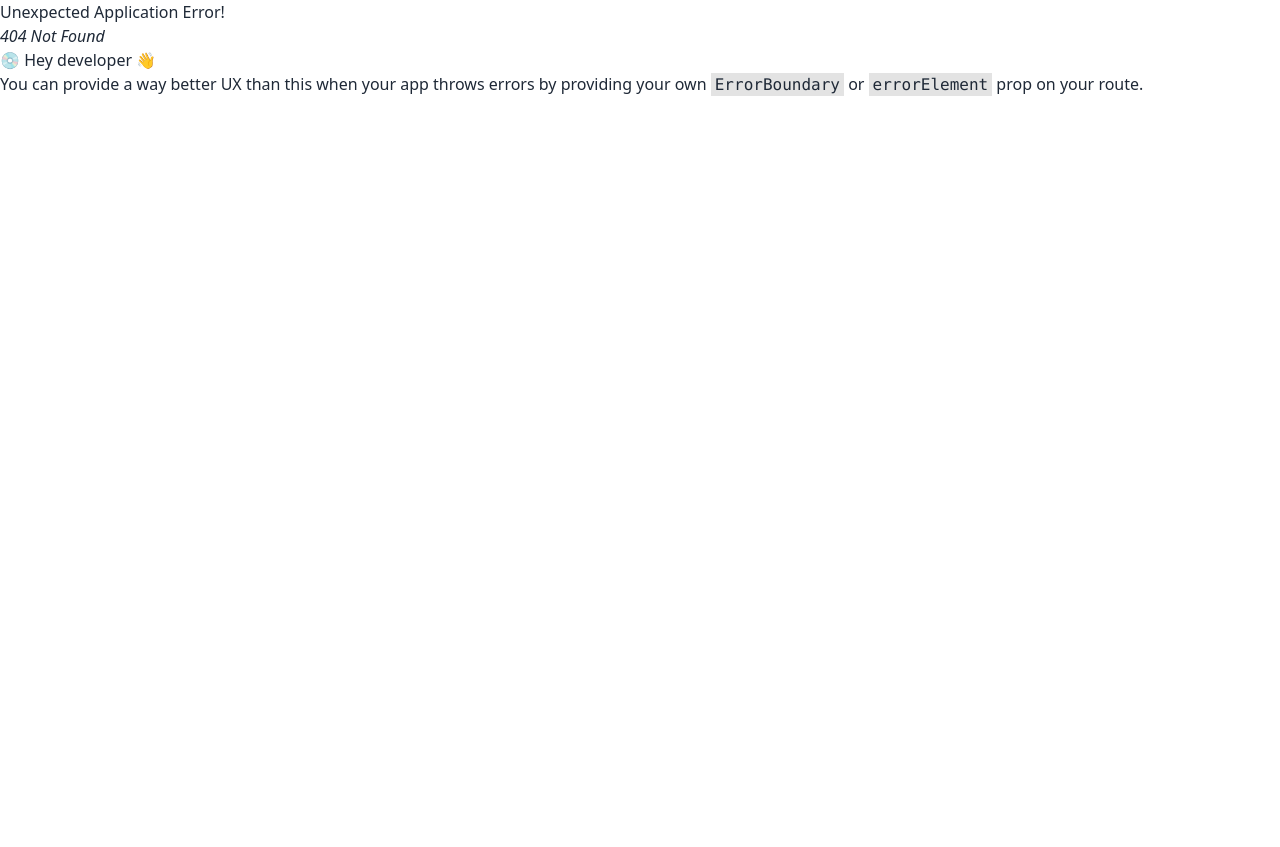
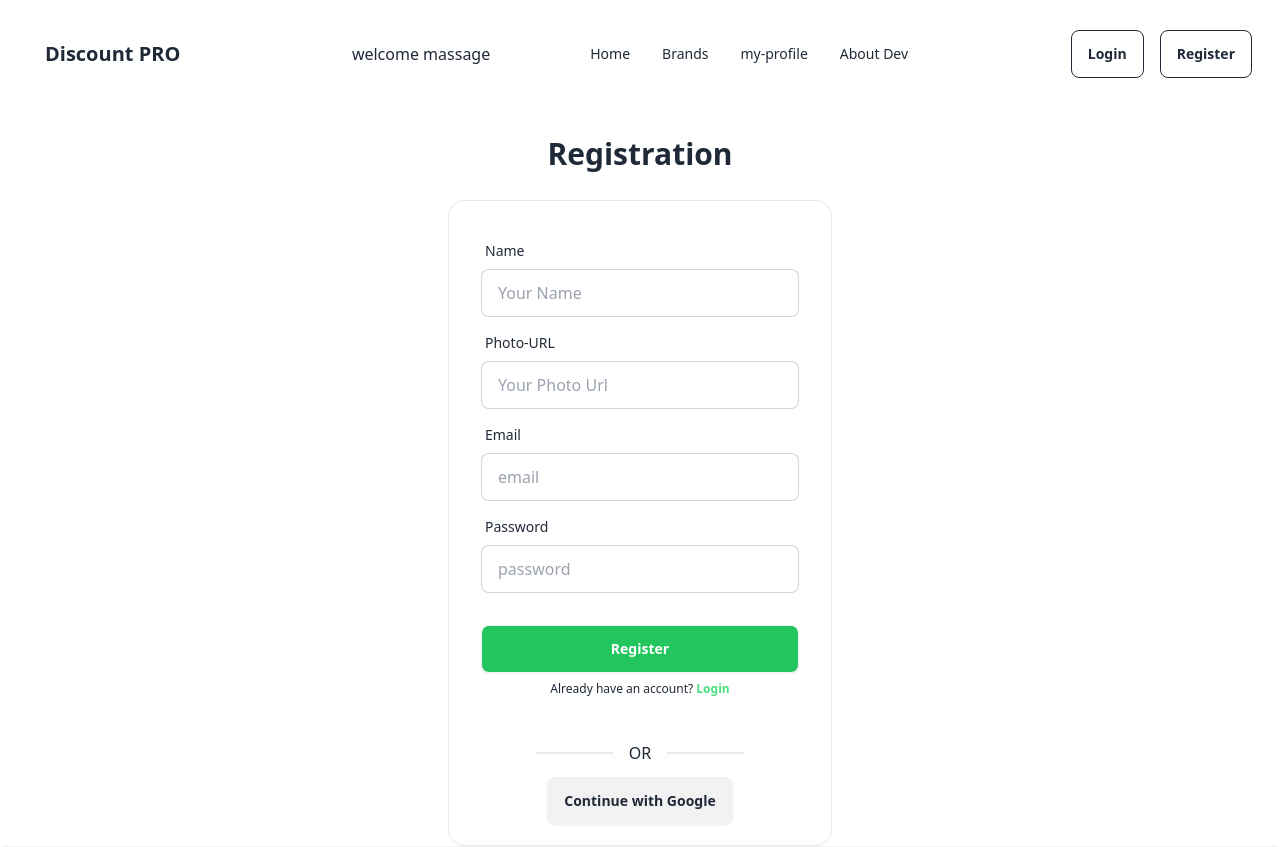
Before and after one commit to mubashirbappi5/Discount-pro-v1, a React (Vite) app: page /register in a window 1280 px wide. Before the commit this address had no page. Shown: the top 847 px of the page. Before the commit the page ends 800 px from the top, so only its background shows below. Built offline with nearby package versions, Linux system fonts and the light colour scheme.

Commit message:
login & register ui complate

```diff
--- a/src/Components/BrandCards.jsx
+++ b/src/Components/BrandCards.jsx
@@ -14,11 +14,14 @@ const BrandCards = ({data}) => {
   <div className="card-body ">
     <h2 className=" text-center text-5xl font-bold">{brand_name}</h2>
     <p className='text-center'>{description}</p>
+    <div className='flex justify-between'>
+
     <p>{rating}</p>
     {
         isSaleOn && <h1>sale is on</h1>
     }
-    <div className="card-actions">
+    </div>
+    <div className="card-actions flex justify-center">
       <button className="btn btn-primary">View Coupons</button>
     </div>
   </div>
--- a/src/Components/Navber.jsx
+++ b/src/Components/Navber.jsx
@@ -46,8 +46,8 @@ const Navber = () => {
     </ul>
   </div>
   <div className="navbar-end  gap-4">
-    <a className="btn btn-outline">Login</a>
-    <a className="btn btn-outline">Register</a>
+    <NavLink to={'/login'} className="btn btn-outline">Login</NavLink>
+    <NavLink to={'register'} className="btn btn-outline">Register</NavLink>
   </div>
 </div>
 
--- /dev/null
+++ b/src/Components/SocialBtn.jsx
@@ -0,0 +1,12 @@
+import React from 'react';
+
+const SocialBtn = () => {
+    return (
+        <div>
+            <button className='btn rounded-lg'>Continue with Google</button>
+
+        </div>
+    );
+};
+
+export default SocialBtn;
--- /dev/null
+++ b/src/Pages/Login.jsx
@@ -0,0 +1,43 @@
+import React from 'react';
+import { Link } from 'react-router-dom';
+import SocialBtn from '../Components/SocialBtn';
+
+const Login = () => {
+    return (
+        <div>
+            <h1 className='text-center font-bold text-3xl my-7'>Login</h1>
+           <div className="card bg-base-100 w-full max-w-sm shrink-0  mx-auto border pb-5">
+      <form className="card-body">
+        <div className="form-control">
+          <label className="label">
+            <span className="label-text">Email</span>
+          </label>
+          <input type="email" placeholder="email" className="input input-bordered" required />
+        </div>
+        <div className="form-control">
+          <label className="label">
+            <span className="label-text">Password</span>
+          </label>
+          <input type="password" placeholder="password" className="input input-bordered" required />
+          <label className="label">
+            <a href="#" className="label-text-alt link link-hover">Forgot password?</a>
+          </label>
+        </div>
+        <div className="form-control mt-6">
+          <button className="btn bg-green-500 text-white font-semibold">Login</button>
+        </div>
+        <p className='text-xs text-center'>Already have an account?<Link to={'/register'} className='text-green-400 font-semibold'>Register</Link></p>
+      </form>
+      <div className='mx-auto'>
+      <div className="divider w-52 mx-auto">OR</div>
+      <div className='flex justify-center'>
+      <SocialBtn/>
+      </div>
+      </div>
+    </div>
+
+        </div>
+    );
+};
+
+export default Login;
--- /dev/null
+++ b/src/Pages/Register.jsx
@@ -0,0 +1,80 @@
+import React from "react";
+import { Link } from "react-router-dom";
+import SocialBtn from "../Components/SocialBtn";
+
+const Register = () => {
+  return (
+    <div>
+      <div>
+        <h1 className="text-center font-bold text-3xl my-7">Registration </h1>
+        <div className="card bg-base-100 w-full max-w-sm shrink-0  mx-auto border pb-5">
+          <form className="card-body">
+            <div className="form-control">
+              <label className="label">
+                <span className="label-text">Name</span>
+              </label>
+              <input
+                type="email"
+                placeholder="Your Name"
+                className="input input-bordered"
+                required
+              />
+            </div>
+            <div className="form-control">
+              <label className="label">
+                <span className="label-text">Photo-URL</span>
+              </label>
+              <input
+                type="email"
+                placeholder="Your Photo Url"
+                className="input input-bordered"
+                required
+              />
+            </div>
+            <div className="form-control">
+              <label className="label">
+                <span className="label-text">Email</span>
+              </label>
+              <input
+                type="email"
+                placeholder="email"
+                className="input input-bordered"
+                required
+              />
+            </div>
+            <div className="form-control">
+              <label className="label">
+                <span className="label-text">Password</span>
+              </label>
+              <input
+                type="password"
+                placeholder="password"
+                className="input input-bordered"
+                required
+              />
+            </div>
+            <div className="form-control mt-6">
+              <button className="btn bg-green-500 text-white font-semibold">
+                Register{" "}
+              </button>
+            </div>
+            <p className="text-center text-xs">
+              Already have an account?{" "}
+              <Link to={"/login"} className="font-bold text-green-400">
+                Login
+              </Link>
+            </p>
+          </form>
+          <div className="mx-auto">
+            <div className="divider w-52 mx-auto">OR</div>
+            <div className="flex justify-center">
+              <SocialBtn />
+            </div>
+          </div>
+        </div>
+      </div>
+    </div>
+  );
+};
+
+export default Register;
```
Also changed, not shown: src/Route/MainRoutes.jsx (+10 -0 lines).
